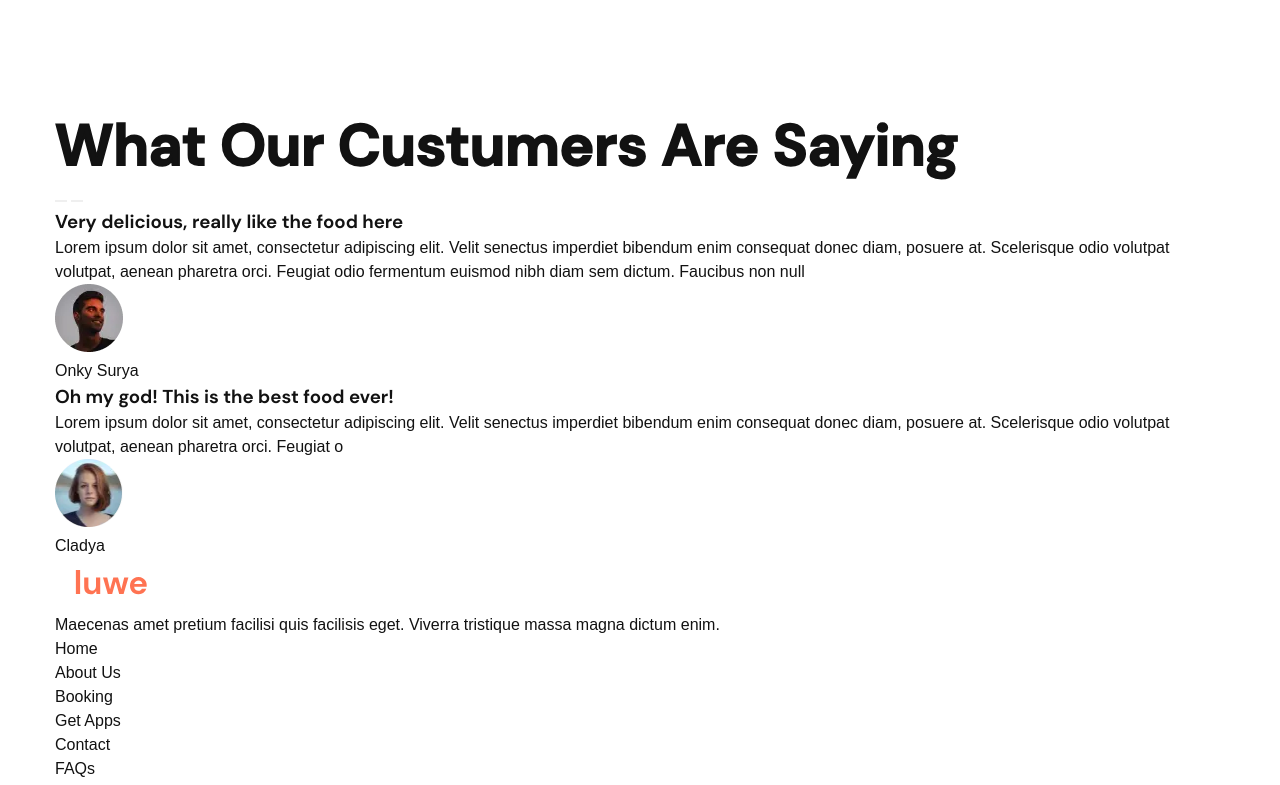
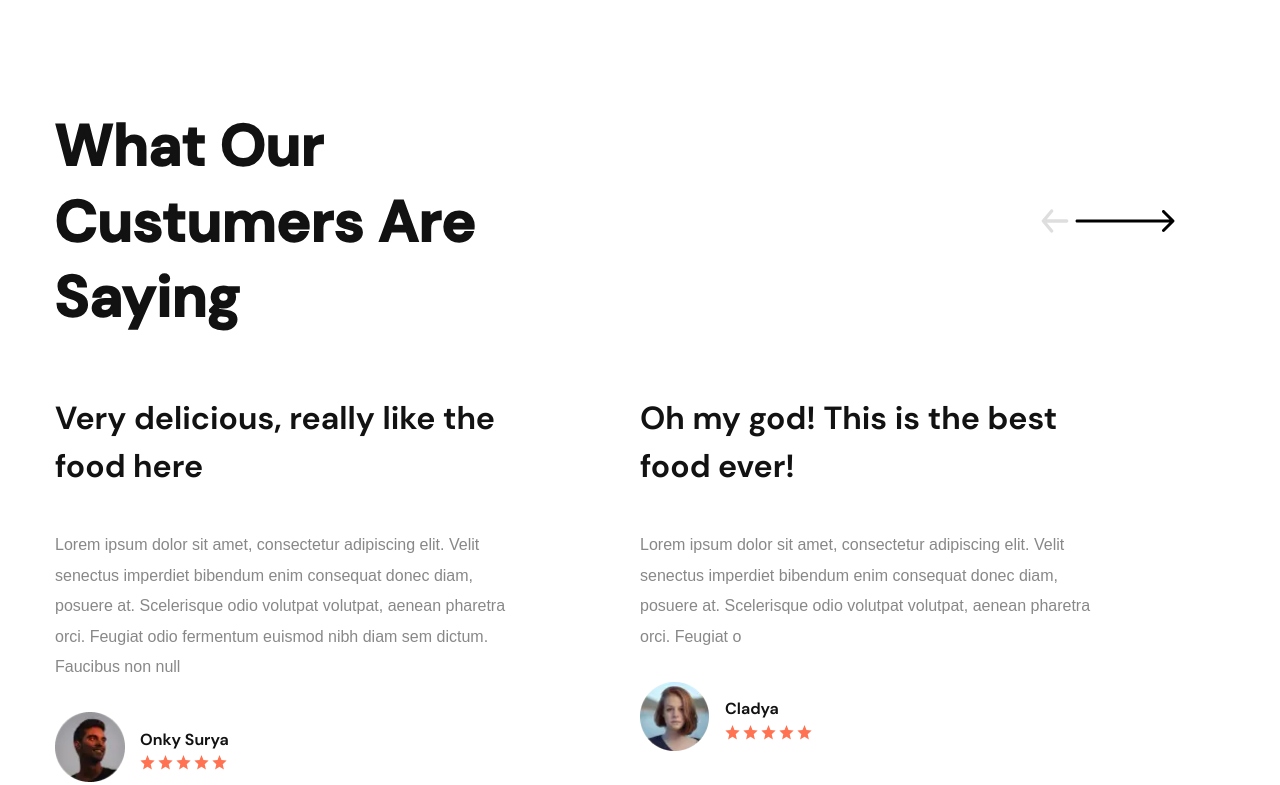
Before and after one commit to Underskinua/practice_food_template, a website built with Parcel: page index.html in a window 1280 px wide. Shown: the part 3635-4420 px from the top of the page. Built offline with nearby package versions, Linux system fonts and the light colour scheme; files whose address does not match are found by name.

Commit message:
addReview

```diff
--- a/index.html
+++ b/index.html
@@ -5,6 +5,12 @@
   <meta name="viewport" content="width=device-width, initial-scale=1.0">
   <link rel="stylesheet" href="./css/main.min.css" />
   <link rel="icon" href="/favicon.ico" type="image/x-icon">
+  <link
+  rel="stylesheet"
+  href="https://cdn.jsdelivr.net/npm/swiper@11/swiper-bundle.min.css"
+/>
+
+
   <title>Food Delivery</title>
 
 </head>
@@ -150,15 +156,15 @@
     <section class="reviews">
       <div class="container">
         <div class="reviews__head">
-          <div class="review__nav">
-            <h2 class="title">What our custumers are saying</h2>
-            <button class="reviews__arrow" type="button"></button>
-            <button class="reviews__arrow" type="button"></button>
+          <h2 class="title reviews__title">What our custumers are saying</h2>
+          <div class="reviews__nav">
+            <button class="reviews__arrow reviews__arrow--prev" type="button"></button>
+            <button class="reviews__arrow reviews__arrow--next" type="button"></button>
           </div>
         </div>
-        <div class="review-slider">
-          <ul class="reviews-slider__list">
-            <li class="review-slider__item">
+        <div class="reviews-slider swiper">
+          <ul class="reviews-slider__list swiper-wrapper">
+            <li class="reviews-slider__item swiper-slide">
               <figure class="review-card">
                 <h3 class="review-card__title">Very delicious, really like the food here</h3>
                 <blockquote class="review-card__text">
@@ -175,7 +181,58 @@
               </figure>
             </li>
 
-            <li class="review-slider__item">
+            <li class="reviews-slider__item swiper-slide">
+              <figure class="review-card">
+                <h3 class="review-card__title">Oh my god! This is the best food ever!</h3>
+                <blockquote class="review-card__text">
+                  <p>Lorem ipsum dolor sit amet, consectetur adipiscing elit. Velit senectus imperdiet bibendum enim consequat donec diam, posuere at. Scelerisque odio volutpat volutpat, aenean pharetra orci. Feugiat o</p>
+                </blockquote>
+                <figcaption class="review-card__info">
+                  <img src="images/review_photo_2.webp" alt="review photo" class="review-card__photo" width="68" height="68" loading="lazy">
+                  <div class="review-card__details">
+                    <div class="review-card__author">Cladya</div>
+                    <div class="review-card__stars"></div>
+                  </div>
+                </figcaption>
+
+              </figure>
+            </li>
+
+            <li class="reviews-slider__item swiper-slide">
+              <figure class="review-card">
+                <h3 class="review-card__title">Oh my god! This is the best food ever!</h3>
+                <blockquote class="review-card__text">
+                  <p>Lorem ipsum dolor sit amet, consectetur adipiscing elit. Velit senectus imperdiet bibendum enim consequat donec diam, posuere at. Scelerisque odio volutpat volutpat, aenean pharetra orci. Feugiat o</p>
+                </blockquote>
+                <figcaption class="review-card__info">
+                  <img src="images/review_photo_2.webp" alt="review photo" class="review-card__photo" width="68" height="68" loading="lazy">
+                  <div class="review-card__details">
+                    <div class="review-card__author">Cladya</div>
+                    <div class="review-card__stars"></div>
+                  </div>
+                </figcaption>
+
+              </figure>
+            </li>
+
+            <li class="reviews-slider__item swiper-slide">
+              <figure class="review-card">
+                <h3 class="review-card__title">Oh my god! This is the best food ever!</h3>
+                <blockquote class="review-card__text">
+                  <p>Lorem ipsum dolor sit amet, consectetur adipiscing elit. Velit senectus imperdiet bibendum enim consequat donec diam, posuere at. Scelerisque odio volutpat volutpat, aenean pharetra orci. Feugiat o</p>
+                </blockquote>
+                <figcaption class="review-card__info">
+                  <img src="images/review_photo_2.webp" alt="review photo" class="review-card__photo" width="68" height="68" loading="lazy">
+                  <div class="review-card__details">
+                    <div class="review-card__author">Cladya</div>
+                    <div class="review-card__stars"></div>
+                  </div>
+                </figcaption>
+
+              </figure>
+            </li>
+
+            <li class="reviews-slider__item swiper-slide">
               <figure class="review-card">
                 <h3 class="review-card__title">Oh my god! This is the best food ever!</h3>
                 <blockquote class="review-card__text">
@@ -241,7 +298,7 @@
   </footer>
 
 </div>
-
+<script src="https://cdn.jsdelivr.net/npm/swiper@11/swiper-bundle.min.js"></script>
 <script src="js/main.js"></script>
 </body>
 </html>
--- a/js/main.js
+++ b/js/main.js
@@ -0,0 +1,11 @@
+document.addEventListener("DOMContentLoaded", () => {
+    const swiper = new Swiper('.swiper', {
+        slidesPerView: 2,
+        navigation: {
+          nextEl: '.reviews__arrow--next',
+          prevEl: '.reviews__arrow--prev',
+        },
+
+
+      });
+});
--- a/main.scss
+++ b/main.scss
@@ -20,6 +20,8 @@
 @import './scss/sections/about';
 @import './scss/sections/booking';
 @import './scss/components/form';
+@import './scss/sections/review';
+@import './scss/components/review-card';
 // layouts
 
 
--- /dev/null
+++ b/scss/components/_review-card.scss
@@ -0,0 +1,47 @@
+.review-card {
+    box-sizing: border-box;
+    max-width: 52rem;
+    padding-right: 5rem;
+
+    &__title {
+        font-weight: 700;
+        font-size: 3.2rem;
+        margin-bottom: 4rem;
+        min-width: 37rem;
+    }
+
+    &__text {
+        line-height: 1.9;
+        color: rgba($c-black, 0.5);
+        margin-bottom: 3rem;
+    }
+
+    &__info {
+        display: flex;
+        align-items: center;
+        gap: 1.5rem;
+    }
+
+    &__photo {
+        width: 7rem;
+        height: 7rem;
+        object-fit: contain;
+    }
+
+    // &__details {
+    // }
+
+    &__author {
+        font-weight: 700;
+        line-height: 1.9;
+    }
+
+    &__stars {
+        width: 8.7rem;
+        height: 1.5rem;
+        background-image: url('./../images/icons/icon_star.svg');
+        background-size: 1.5rem;
+        background-position: center;
+        background-repeat: space;
+    }
+}
--- a/scss/sections/_booking.scss
+++ b/scss/sections/_booking.scss
@@ -60,6 +60,7 @@
         margin: 0 auto;
         margin-bottom: 5rem;
     }
+
     &__form {
         min-width: 71rem;
         margin: 0 auto;
--- /dev/null
+++ b/scss/sections/_review.scss
@@ -0,0 +1,51 @@
+.reviews {
+    margin-bottom: 11rem;
+
+    &__head {
+        display: flex;
+        justify-content: space-between;
+        align-items: center;
+        padding-right: 5rem;
+        margin-bottom: 6rem;
+    }
+
+    &__title {
+        max-width: 57rem;
+    }
+
+    &__nav {
+        display: flex;
+    }
+
+    &__arrow {
+        width: 100px;
+        height: 40px;
+        background-color: transparent;
+        background-repeat: no-repeat;
+        background-size: contain;
+        background-position: center;
+        background-image: url(./../images/icons/icon_arrow_right_long.svg);
+        cursor: pointer;
+        transition: 0.3s ease-in-out;
+
+        &.swiper-button-disabled {
+            width: 40px;
+            opacity: 0.5;
+            background-image: url(./../images/icons/icon_arrow_left_short.svg);
+            cursor: not-allowed;
+        }
+
+        &--prev {
+            &:not(.swiper-button-disabled) {
+            transform: scaleX(-1);
+            }
+        }
+
+        &--next {
+            &.swiper-button-disabled {
+                transform: scaleX(-1);
+            }
+        }
+
+    }
+}
```
Also changed, not shown: css/main.css, css/main.min.css, 2 other files.
